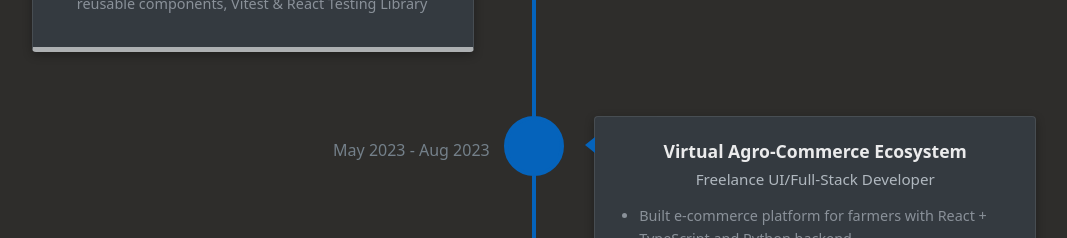
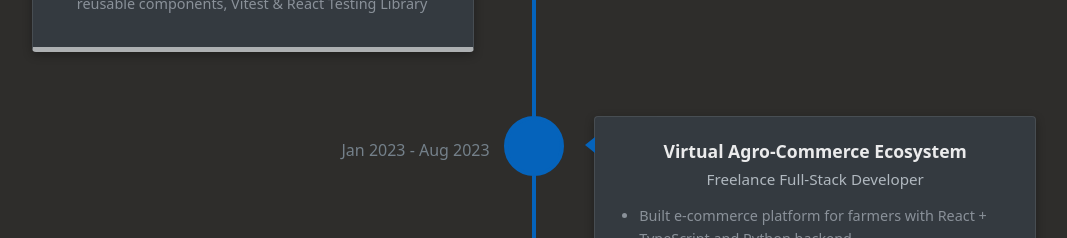
Before and after one commit to diveshdp/divesh-patlolla.github.io, a React (Vite) app: page / in a window 1280 px wide. Shown: the part 1700-1938 px from the top of the page, without its empty margins (106-1173 px from the left). Built offline with nearby package versions, Linux system fonts and the light colour scheme; some icons are missing.

Commit message:
modifed present exp

```diff
--- a/src/components/Experience.tsx
+++ b/src/components/Experience.tsx
@@ -22,9 +22,9 @@ const Experience: React.FC = () => {
       ].map((text, idx) => <li key={idx}>{text}</li>),
     },
     {
-      date: "May 2023 - Aug 2023",
+      date: "Jan 2023 - Aug 2023",
       cardTitle: "Virtual Agro-Commerce Ecosystem",
-      cardSubtitle: "Freelance UI/Full-Stack Developer",
+      cardSubtitle: "Freelance Full-Stack Developer",
       cardDetailedText: [
         "Built e-commerce platform for farmers with React + TypeScript and Python backend",
         "Deployed on AWS (S3, Lambda, DynamoDB, CloudFront) with CI/CD pipelines",
```
